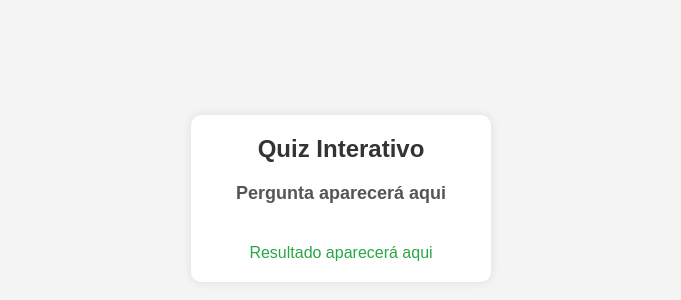
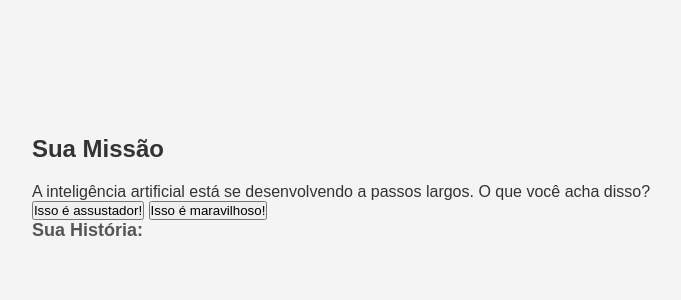
Before and after one commit to brunogrossi4/missao-Bruno, a plain HTML site: page index.html in a window 1280 px wide. Shown: the part 202-502 px from the top of the page, without its empty margins (299-980 px from the left). Drawn offline with Linux system fonts and the light colour scheme.

Commit message:
Update index.html

```diff
--- a/index.html
+++ b/index.html
@@ -3,26 +3,22 @@
 <head>
     <meta charset="UTF-8">
     <meta name="viewport" content="width=device-width, initial-scale=1.0">
-    <title>Quiz Interativo</title>
+    <title>Missão IA - Escolha o Futuro</title>
     <link rel="stylesheet" href="style.css">
 </head>
 <body>
-    <div class="caixa-principal">
-        <h1>Quiz Interativo</h1>
+    <div class="container">
+        <h1>Sua Missão</h1>
+        <p id="texto-missao">A inteligência artificial está se desenvolvendo a passos largos. O que você acha disso?</p>
 
-        <!-- Seção de perguntas -->
-        <div class="caixa-perguntas">
-            <h2 id="pergunta">Pergunta aparecerá aqui</h2>
+        <div class="botoes">
+            <button id="assustador">Isso é assustador!</button>
+            <button id="maravilhoso">Isso é maravilhoso!</button>
         </div>
 
-        <!-- Seção de alternativas -->
-        <div class="caixa-alternativas">
-            <!-- Botões de alternativas serão adicionados aqui via JS -->
-        </div>
-
-        <!-- Seção de resultado -->
-        <div class="caixa-resultado">
-            <p id="resultado">Resultado aparecerá aqui</p>
+        <div class="resultado">
+            <h2>Sua História:</h2>
+            <p id="historia-final"></p>
         </div>
     </div>
 
```
